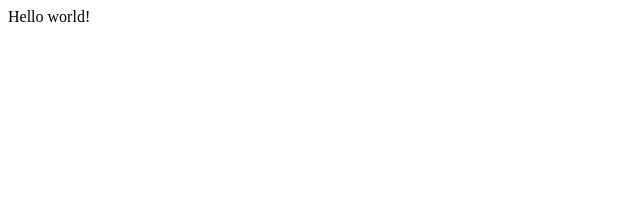
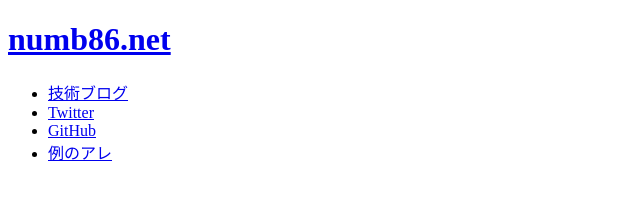
Before and after one commit to numb86/numb86.net, a Gatsby site: page / in a window 1280 px wide. Shown: the whole page, without its empty margins (0-640 px from the left). Built offline with nearby package versions, Linux system fonts and the light colour scheme; Gatsby itself is replaced by a stand-in of ours.

Commit message:
トップページを作成した。

```diff
--- a/src/pages/index.js
+++ b/src/pages/index.js
@@ -1,3 +1,29 @@
-import React from "react"
+import React from "react";
+import { Link } from "gatsby";
 
-export default () => <div>Hello world!</div>
+const LINK_LIST = [
+  { text: "技術ブログ", url: "http://numb86-tech.hatenablog.com/" },
+  { text: "Twitter", url: "https://twitter.com/numb_86" },
+  { text: "GitHub", url: "https://github.com/numb86" },
+  {
+    text: "例のアレ",
+    url: "http://www.amazon.co.jp/gp/registry/wishlist/V3YG7ZRGFC8U/"
+  }
+];
+
+export default () => (
+  <>
+    <h1>
+      <Link to="/">numb86.net</Link>
+    </h1>
+    <ul>
+      {LINK_LIST.map((l, index) => (
+        <li key={index}>
+          <a href={l.url} target="_blank" rel="noopener noreferrer">
+            {l.text}
+          </a>
+        </li>
+      ))}
+    </ul>
+  </>
+);
```
